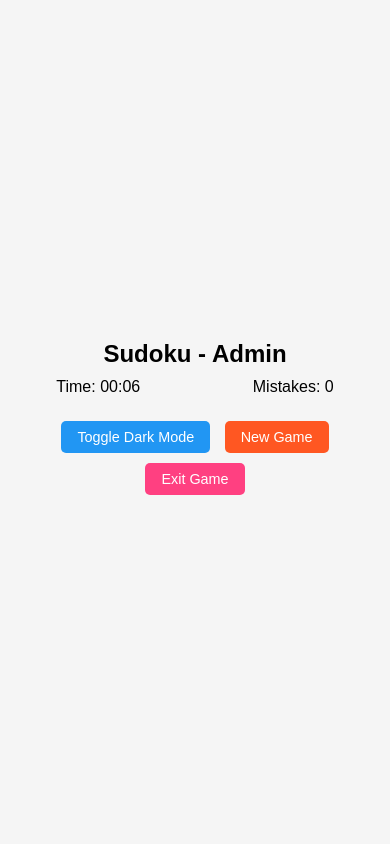
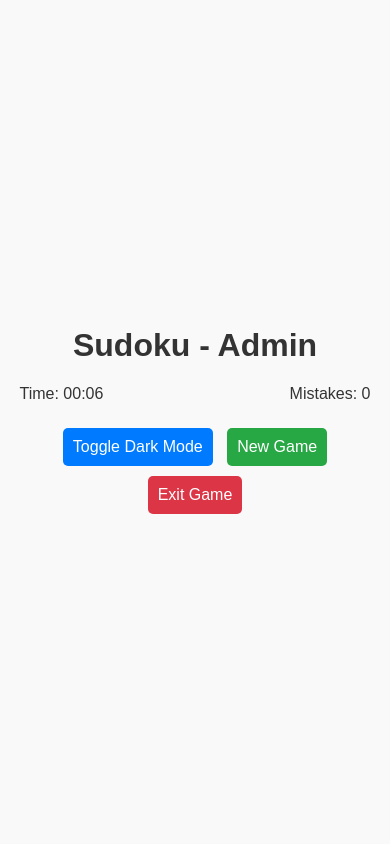
Before and after one commit to aryangirii/Sudoku, a Flask app: template Sudoku/templates/game.html in a window 390 px wide. Run offline with Flask 3, Linux system fonts and the light colour scheme; the template is opened without the code that fills it: most values are stand-ins (such as "Sample title", 1, 10 or a date in 2020).

Commit message:
Update style.css

```diff
--- a/Sudoku/static/style.css
+++ b/Sudoku/static/style.css
@@ -1,79 +1,52 @@
-/* Global styles */
+/* Global styling */
 body {
   font-family: Arial, sans-serif;
-  margin: 0;
-  padding: 0;
   display: flex;
   justify-content: center;
   align-items: center;
   min-height: 100vh;
-  background-color: #f5f5f5;
-  transition: background-color 0.3s ease;
+  margin: 0;
+  background-color: #f9f9f9;
+  color: #333;
+  transition: all 0.3s ease;
 }
 
-.dark-mode {
-  background-color: #121212;
-  color: white;
+body.dark-mode {
+  background-color: #333;
+  color: #f9f9f9;
 }
 
 .container {
+  width: 90%;
+  max-width: 600px;
+  margin: 0 auto;
   text-align: center;
 }
 
-.header h1 {
+.header {
+  margin-bottom: 20px;
+}
+
+h1 {
   font-size: 2rem;
-  margin-bottom: 10px;
 }
 
 .game-info {
   display: flex;
-  justify-content: space-around;
+  justify-content: space-between;
   margin-bottom: 20px;
-}
-
-button {
-  background-color: #4CAF50;
-  border: none;
-  color: white;
-  padding: 10px 20px;
-  margin: 5px;
-  cursor: pointer;
-  font-size: 1rem;
-  border-radius: 5px;
-  transition: background-color 0.3s ease;
-}
-
-button:hover {
-  background-color: #45a049;
-}
-
-button:focus {
-  outline: none;
-}
-
-.theme-toggle {
-  background-color: #2196F3;
-}
-
-.new-game {
-  background-color: #FF5722;
-}
-
-.exit-game {
-  background-color: #FF4081;
 }
 
 .sudoku-grid {
   display: grid;
-  grid-template-columns: repeat(9, 40px);
+  grid-template-columns: repeat(9, 1fr);
   gap: 5px;
-  justify-content: center;
-  margin-top: 20px;
 }
 
 .sudoku-row {
-  display: flex;
-  justify-content: center;
+  display: grid;
+  grid-template-columns: repeat(9, 1fr);
+  gap: 5px;
 }
 
 .sudoku-cell {
@@ -82,62 +55,42 @@ button:focus {
   text-align: center;
   font-size: 1.5rem;
   border: 1px solid #ccc;
-  border-radius: 5px;
   background-color: #fff;
-  transition: background-color 0.3s ease, border-color 0.3s ease;
+  transition: background-color 0.3s ease;
 }
 
 .sudoku-cell.correct {
-  background-color: #4CAF50;
-  border-color: #388E3C;
+  background-color: #c8e6c9; /* Light green for correct */
 }
 
 .sudoku-cell.wrong {
-  background-color: #FF5722;
-  border-color: #D32F2F;
+  background-color: #f8d7da; /* Light red for wrong */
 }
 
-.sudoku-cell:focus {
-  outline: none;
+button {
+  padding: 10px;
+  margin: 5px;
+  cursor: pointer;
+  font-size: 1rem;
+  border: none;
+  border-radius: 5px;
 }
 
-button:active {
-  background-color: #3e8e41;
-}
-
-.dark-mode .theme-toggle {
-  background-color: #f1f1f1;
-  color: black;
-}
-
-.dark-mode button {
-  background-color: #333;
+.theme-toggle {
+  background-color: #007bff;
   color: white;
 }
 
-.game-info span {
-  font-size: 1rem;
+.new-game {
+  background-color: #28a745;
+  color: white;
 }
 
-/* Responsive design for mobile */
-@media (max-width: 600px) {
-  .sudoku-grid {
-    grid-template-columns: repeat(9, 30px);
-    gap: 3px;
-  }
+.exit-game {
+  background-color: #dc3545;
+  color: white;
+}
 
-  .sudoku-cell {
-    width: 30px;
-    height: 30px;
-    font-size: 1rem;
-  }
-
-  .header h1 {
-    font-size: 1.5rem;
-  }
-
-  button {
-    font-size: 0.9rem;
-    padding: 8px 16px;
-  }
+button:hover {
+  opacity: 0.8;
 }
```
